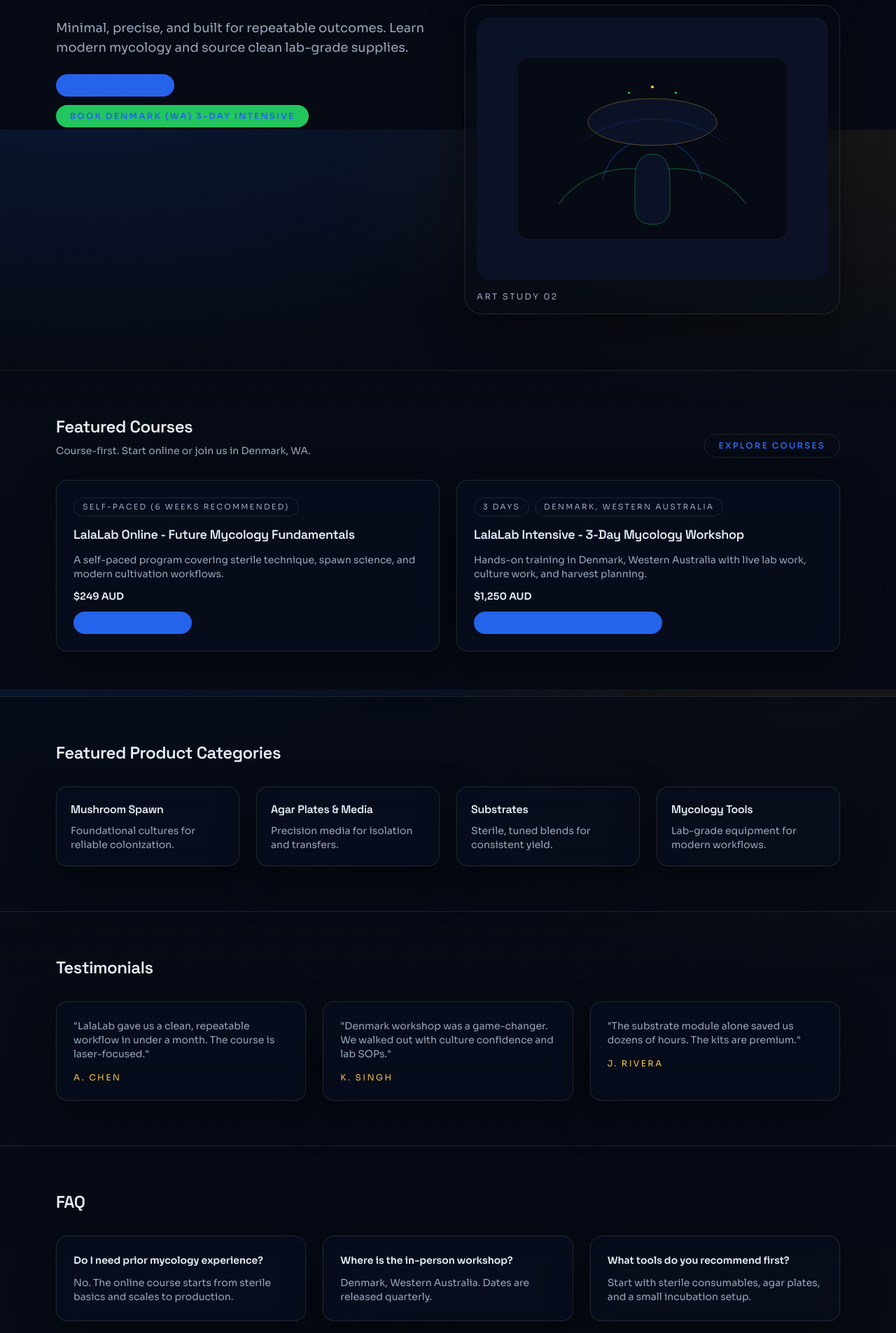
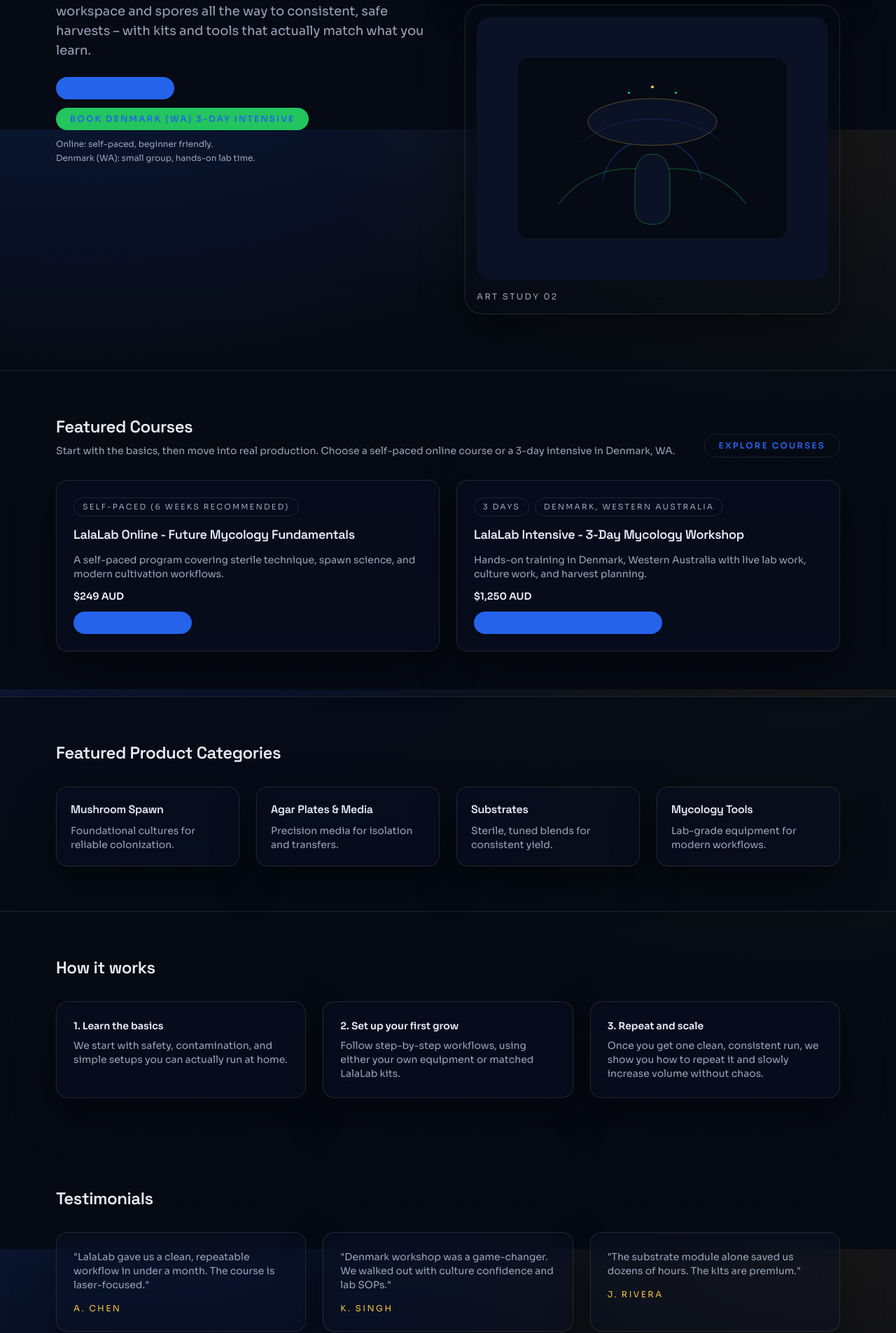
Before and after one commit to El-omar-RA/lalalab, a Next.js app: page / in a window 1280 px wide. Shown: the part 615-2520 px from the top of the page at 70% size. Built offline with nearby package versions, Linux system fonts and the light colour scheme.

Commit message:
fix: update FAQ content and enhance homepage messaging for clarity

```diff
--- a/src/app/page.tsx
+++ b/src/app/page.tsx
@@ -43,16 +43,16 @@
 
 const faqs = [
   {
-    q: "Do I need prior mycology experience?",
-    a: "No. The online course starts from sterile basics and scales to production.",
+    q: "I've never grown mushrooms before. Is this for me?",
+    a: "Yes. We assume you’re starting from zero. We cover safety, basic equipment, and simple first grows before anything advanced.",
   },
   {
-    q: "Where is the in-person workshop?",
-    a: "Denmark, Western Australia. Dates are released quarterly.",
+    q: "What equipment do I actually need to start?",
+    a: "You can begin with a still-air box, a few sterile consumables, and a small incubation space. We give you a clear shopping list and offer kits so you don’t buy random gear.",
   },
   {
-    q: "What tools do you recommend first?",
-    a: "Start with sterile consumables, agar plates, and a small incubation setup.",
+    q: "Will I be able to grow on my own after the course?",
+    a: "That’s the goal. By the end, you’ll understand contamination, how to read your cultures, and how to repeat the same grow instead of getting random results.",
   },
 ];
 
@@ -67,21 +67,31 @@
       <section className="relative overflow-hidden border-b border-border">
         <div className="mx-auto grid max-w-6xl gap-12 px-4 py-20 md:grid-cols-2 md:items-center">
           <div className="space-y-6">
-            <p className="pill">Futuristic cultivation systems</p>
+            <p className="pill">Start mushroom growing the right way</p>
             <h1 className="text-3xl font-semibold text-text md:text-5xl">
-              LalaLab - Mushroom Growing Supplies & Courses
+              LalaLab – Learn to Grow Mushrooms from Scratch
             </h1>
             <p className="text-base text-muted md:text-lg">
-              Minimal, precise, and built for repeatable outcomes. Learn modern
-              mycology and source clean lab-grade supplies.
+              No lab degree needed. We walk you from your first clean workspace
+              and spores all the way to consistent, safe harvests – with kits
+              and tools that actually match what you learn.
             </p>
+            <div className="flex flex-col gap-3">
               <div className="flex flex-wrap gap-3">
                 <Link className="btn btn-primary" href="/courses/online">
                   Enroll Online
                 </Link>
-              <Link className="btn btn-secondary" href="/courses/denmark-wa">
+                <Link
+                  className="btn btn-secondary"
+                  href="/courses/denmark-wa"
+                >
                   Book Denmark (WA) 3-Day Intensive
                 </Link>
+              </div>
+              <div className="flex flex-col gap-1 text-xs text-muted">
+                <span>Online: self-paced, beginner friendly.</span>
+                <span>Denmark (WA): small group, hands-on lab time.</span>
+              </div>
             </div>
           </div>
           <div className="grid gap-6">
@@ -120,7 +130,8 @@
           <div>
             <h2 className="text-2xl font-semibold text-text">Featured Courses</h2>
             <p className="mt-2 text-sm text-muted">
-              Course-first. Start online or join us in Denmark, WA.
+              Start with the basics, then move into real production. Choose a
+              self-paced online course or a 3-day intensive in Denmark, WA.
             </p>
           </div>
           <Link className="btn btn-ghost" href="/courses">
@@ -159,6 +170,33 @@
       </section>
 
       <section className="mx-auto max-w-6xl px-4 py-16">
+        <h2 className="text-2xl font-semibold text-text">How it works</h2>
+        <div className="mt-8 grid gap-6 md:grid-cols-3">
+          <div className="glass rounded-2xl p-6">
+            <p className="text-sm font-semibold text-text">1. Learn the basics</p>
+            <p className="mt-2 text-sm text-muted">
+              We start with safety, contamination, and simple setups you can
+              actually run at home.
+            </p>
+          </div>
+          <div className="glass rounded-2xl p-6">
+            <p className="text-sm font-semibold text-text">2. Set up your first grow</p>
+            <p className="mt-2 text-sm text-muted">
+              Follow step-by-step workflows, using either your own equipment or
+              matched LalaLab kits.
+            </p>
+          </div>
+          <div className="glass rounded-2xl p-6">
+            <p className="text-sm font-semibold text-text">3. Repeat and scale</p>
+            <p className="mt-2 text-sm text-muted">
+              Once you get one clean, consistent run, we show you how to repeat it
+              and slowly increase volume without chaos.
+            </p>
+          </div>
+        </div>
+      </section>
+
+      <section className="mx-auto max-w-6xl px-4 py-16">
         <h2 className="text-2xl font-semibold text-text">Testimonials</h2>
         <div className="mt-8 grid gap-6 md:grid-cols-3">
           {testimonials.map((item) => (
```
Lines whose indentation alone changed are shown as unchanged.
